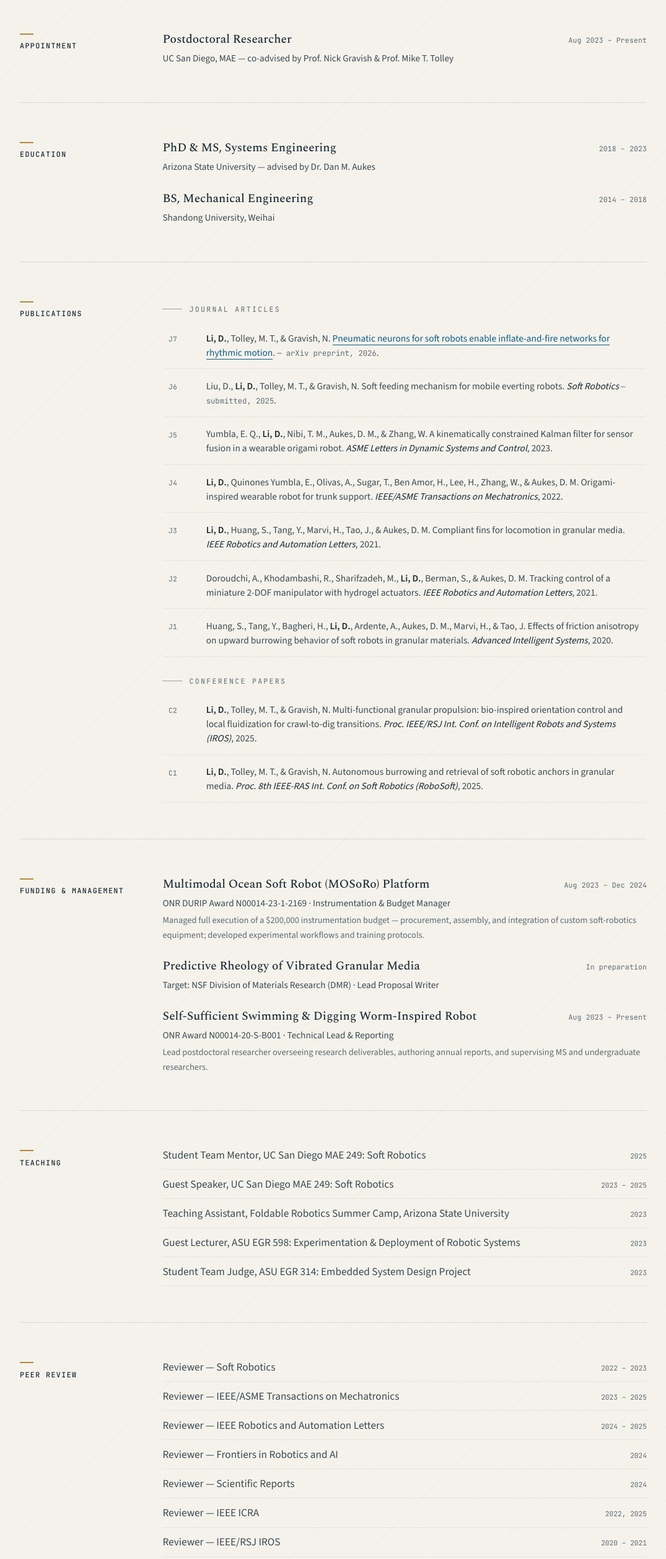
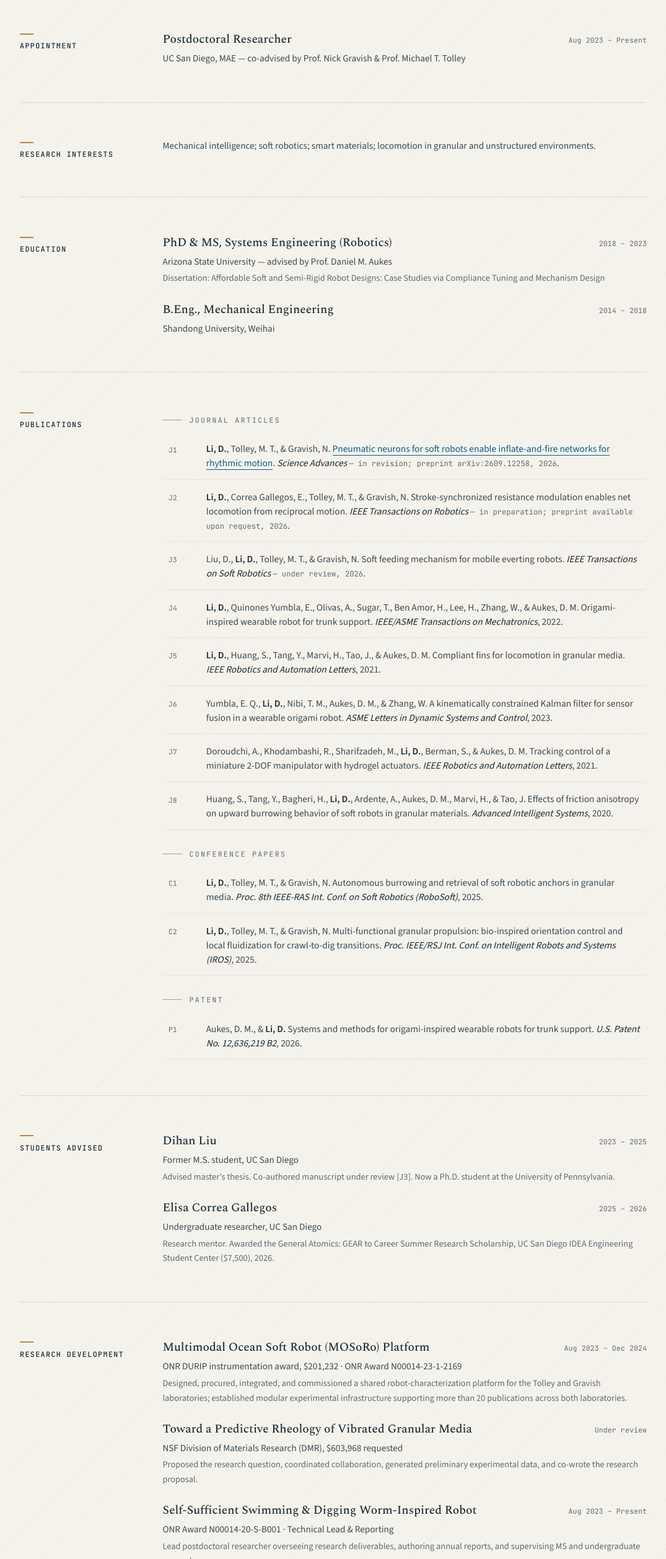
Before and after one commit to dli-sys/dongtingli, a plain HTML site: page cv.html in a window 1280 px wide. Shown: the part 285-2800 px from the top of the page at 62% size, without its empty margins (102-1177 px from the left). Drawn offline with nearby package versions, Linux system fonts and the light colour scheme.

Commit message:
Sync CV page with latest CV PDF
Renumber journals J1-J8 to match the PDF, add the T-RO manuscript,
patent, research interests, students advised, and updated funding,
service, teaching, and review entries.

Co-Authored-By: Claude Opus 5.5 <noreply@anthropic.com>
Claude-Session: https://claude.ai/code/session_016tpaTckgL8mzgA1d1JNY2W

```diff
--- a/cv.html
+++ b/cv.html
@@ -57,7 +57,18 @@
               <span class="entry__role">Postdoctoral Researcher</span>
               <span class="entry__when">Aug 2023 – Present</span>
             </div>
-            <div class="entry__meta">UC San Diego, MAE — co-advised by Prof. Nick Gravish &amp; Prof. Mike T. Tolley</div>
+            <div class="entry__meta">UC San Diego, MAE — co-advised by Prof. Nick Gravish &amp; Prof. Michael T. Tolley</div>
+          </li>
+        </ul>
+      </div>
+      <hr class="divider" />
+
+      <!-- Research interests -->
+      <div class="cv__block reveal">
+        <div class="cv__label">Research Interests</div>
+        <ul class="cv__items">
+          <li class="entry">
+            <div class="entry__meta">Mechanical intelligence; soft robotics; smart materials; locomotion in granular and unstructured environments.</div>
           </li>
         </ul>
       </div>
@@ -69,14 +80,15 @@
         <ul class="cv__items">
           <li class="entry">
             <div class="entry__top">
-              <span class="entry__role">PhD &amp; MS, Systems Engineering</span>
+              <span class="entry__role">PhD &amp; MS, Systems Engineering (Robotics)</span>
               <span class="entry__when">2018 – 2023</span>
             </div>
-            <div class="entry__meta">Arizona State University — advised by Dr. Dan M. Aukes</div>
+            <div class="entry__meta">Arizona State University — advised by Prof. Daniel M. Aukes</div>
+            <div class="entry__note">Dissertation: Affordable Soft and Semi-Rigid Robot Designs: Case Studies via Compliance Tuning and Mechanism Design</div>
           </li>
           <li class="entry">
             <div class="entry__top">
-              <span class="entry__role">BS, Mechanical Engineering</span>
+              <span class="entry__role">B.Eng., Mechanical Engineering</span>
               <span class="entry__when">2014 – 2018</span>
             </div>
             <div class="entry__meta">Shandong University, Weihai</div>
@@ -91,42 +103,73 @@
         <div>
           <p class="eyebrow" style="margin-bottom:0.8rem">Journal articles</p>
           <ol class="pubs">
-            <li><span class="tagcol">J7</span><p class="cite"><b>Li, D.</b>, Tolley, M. T., &amp; Gravish, N. <a class="link" href="https://arxiv.org/abs/2609.12258" target="_blank" rel="noopener">Pneumatic neurons for soft robots enable inflate-and-fire networks for rhythmic motion</a>. <span class="status">— arXiv preprint, 2026</span>.</p></li>
-            <li><span class="tagcol">J6</span><p class="cite">Liu, D., <b>Li, D.</b>, Tolley, M. T., &amp; Gravish, N. Soft feeding mechanism for mobile everting robots. <span class="venue">Soft Robotics</span> <span class="status">— submitted, 2025</span>.</p></li>
-            <li><span class="tagcol">J5</span><p class="cite">Yumbla, E. Q., <b>Li, D.</b>, Nibi, T. M., Aukes, D. M., &amp; Zhang, W. A kinematically constrained Kalman filter for sensor fusion in a wearable origami robot. <span class="venue">ASME Letters in Dynamic Systems and Control</span>, 2023.</p></li>
+            <li><span class="tagcol">J1</span><p class="cite"><b>Li, D.</b>, Tolley, M. T., &amp; Gravish, N. <a class="link" href="https://arxiv.org/abs/2609.12258" target="_blank" rel="noopener">Pneumatic neurons for soft robots enable inflate-and-fire networks for rhythmic motion</a>. <span class="venue">Science Advances</span> <span class="status">— in revision; preprint arXiv:2609.12258, 2026</span>.</p></li>
+            <li><span class="tagcol">J2</span><p class="cite"><b>Li, D.</b>, Correa Gallegos, E., Tolley, M. T., &amp; Gravish, N. Stroke-synchronized resistance modulation enables net locomotion from reciprocal motion. <span class="venue">IEEE Transactions on Robotics</span> <span class="status">— in preparation; preprint available upon request, 2026</span>.</p></li>
+            <li><span class="tagcol">J3</span><p class="cite">Liu, D., <b>Li, D.</b>, Tolley, M. T., &amp; Gravish, N. Soft feeding mechanism for mobile everting robots. <span class="venue">IEEE Transactions on Soft Robotics</span> <span class="status">— under review, 2026</span>.</p></li>
             <li><span class="tagcol">J4</span><p class="cite"><b>Li, D.</b>, Quinones Yumbla, E., Olivas, A., Sugar, T., Ben Amor, H., Lee, H., Zhang, W., &amp; Aukes, D. M. Origami-inspired wearable robot for trunk support. <span class="venue">IEEE/ASME Transactions on Mechatronics</span>, 2022.</p></li>
-            <li><span class="tagcol">J3</span><p class="cite"><b>Li, D.</b>, Huang, S., Tang, Y., Marvi, H., Tao, J., &amp; Aukes, D. M. Compliant fins for locomotion in granular media. <span class="venue">IEEE Robotics and Automation Letters</span>, 2021.</p></li>
-            <li><span class="tagcol">J2</span><p class="cite">Doroudchi, A., Khodambashi, R., Sharifzadeh, M., <b>Li, D.</b>, Berman, S., &amp; Aukes, D. M. Tracking control of a miniature 2-DOF manipulator with hydrogel actuators. <span class="venue">IEEE Robotics and Automation Letters</span>, 2021.</p></li>
-            <li><span class="tagcol">J1</span><p class="cite">Huang, S., Tang, Y., Bagheri, H., <b>Li, D.</b>, Ardente, A., Aukes, D. M., Marvi, H., &amp; Tao, J. Effects of friction anisotropy on upward burrowing behavior of soft robots in granular materials. <span class="venue">Advanced Intelligent Systems</span>, 2020.</p></li>
+            <li><span class="tagcol">J5</span><p class="cite"><b>Li, D.</b>, Huang, S., Tang, Y., Marvi, H., Tao, J., &amp; Aukes, D. M. Compliant fins for locomotion in granular media. <span class="venue">IEEE Robotics and Automation Letters</span>, 2021.</p></li>
+            <li><span class="tagcol">J6</span><p class="cite">Yumbla, E. Q., <b>Li, D.</b>, Nibi, T. M., Aukes, D. M., &amp; Zhang, W. A kinematically constrained Kalman filter for sensor fusion in a wearable origami robot. <span class="venue">ASME Letters in Dynamic Systems and Control</span>, 2023.</p></li>
+            <li><span class="tagcol">J7</span><p class="cite">Doroudchi, A., Khodambashi, R., Sharifzadeh, M., <b>Li, D.</b>, Berman, S., &amp; Aukes, D. M. Tracking control of a miniature 2-DOF manipulator with hydrogel actuators. <span class="venue">IEEE Robotics and Automation Letters</span>, 2021.</p></li>
+            <li><span class="tagcol">J8</span><p class="cite">Huang, S., Tang, Y., Bagheri, H., <b>Li, D.</b>, Ardente, A., Aukes, D. M., Marvi, H., &amp; Tao, J. Effects of friction anisotropy on upward burrowing behavior of soft robots in granular materials. <span class="venue">Advanced Intelligent Systems</span>, 2020.</p></li>
           </ol>
 
           <p class="eyebrow" style="margin:1.8rem 0 0.8rem">Conference papers</p>
           <ol class="pubs">
+            <li><span class="tagcol">C1</span><p class="cite"><b>Li, D.</b>, Tolley, M. T., &amp; Gravish, N. Autonomous burrowing and retrieval of soft robotic anchors in granular media. <span class="venue">Proc. 8th IEEE-RAS Int. Conf. on Soft Robotics (RoboSoft)</span>, 2025.</p></li>
             <li><span class="tagcol">C2</span><p class="cite"><b>Li, D.</b>, Tolley, M. T., &amp; Gravish, N. Multi-functional granular propulsion: bio-inspired orientation control and local fluidization for crawl-to-dig transitions. <span class="venue">Proc. IEEE/RSJ Int. Conf. on Intelligent Robots and Systems (IROS)</span>, 2025.</p></li>
-            <li><span class="tagcol">C1</span><p class="cite"><b>Li, D.</b>, Tolley, M. T., &amp; Gravish, N. Autonomous burrowing and retrieval of soft robotic anchors in granular media. <span class="venue">Proc. 8th IEEE-RAS Int. Conf. on Soft Robotics (RoboSoft)</span>, 2025.</p></li>
+          </ol>
+
+          <p class="eyebrow" style="margin:1.8rem 0 0.8rem">Patent</p>
+          <ol class="pubs">
+            <li><span class="tagcol">P1</span><p class="cite">Aukes, D. M., &amp; <b>Li, D.</b> Systems and methods for origami-inspired wearable robots for trunk support. <span class="venue">U.S. Patent No. 12,636,219 B2</span>, 2026.</p></li>
           </ol>
         </div>
       </div>
       <hr class="divider" />
 
-      <!-- Funding -->
+      <!-- Students advised -->
       <div class="cv__block reveal">
-        <div class="cv__label">Funding &amp; Management</div>
+        <div class="cv__label">Students Advised</div>
+        <ul class="cv__items">
+          <li class="entry">
+            <div class="entry__top">
+              <span class="entry__role">Dihan Liu</span>
+              <span class="entry__when">2023 – 2025</span>
+            </div>
+            <div class="entry__meta">Former M.S. student, UC San Diego</div>
+            <div class="entry__note">Advised master's thesis. Co-authored manuscript under review [J3]. Now a Ph.D. student at the University of Pennsylvania.</div>
+          </li>
+          <li class="entry">
+            <div class="entry__top">
+              <span class="entry__role">Elisa Correa Gallegos</span>
+              <span class="entry__when">2025 – 2026</span>
+            </div>
+            <div class="entry__meta">Undergraduate researcher, UC San Diego</div>
+            <div class="entry__note">Research mentor. Awarded the General Atomics: GEAR to Career Summer Research Scholarship, UC San Diego IDEA Engineering Student Center ($7,500), 2026.</div>
+          </li>
+        </ul>
+      </div>
+      <hr class="divider" />
+
+      <!-- Research development -->
+      <div class="cv__block reveal">
+        <div class="cv__label">Research Development</div>
         <ul class="cv__items">
           <li class="entry">
             <div class="entry__top">
               <span class="entry__role">Multimodal Ocean Soft Robot (MOSoRo) Platform</span>
               <span class="entry__when">Aug 2023 – Dec 2024</span>
             </div>
-            <div class="entry__meta">ONR DURIP Award N00014-23-1-2169 · Instrumentation &amp; Budget Manager</div>
-            <div class="entry__note">Managed full execution of a $200,000 instrumentation budget — procurement, assembly, and integration of custom soft-robotics equipment; developed experimental workflows and training protocols.</div>
+            <div class="entry__meta">ONR DURIP instrumentation award, $201,232 · ONR Award N00014-23-1-2169</div>
+            <div class="entry__note">Designed, procured, integrated, and commissioned a shared robot-characterization platform for the Tolley and Gravish laboratories; established modular experimental infrastructure supporting more than 20 publications across both laboratories.</div>
           </li>
           <li class="entry">
             <div class="entry__top">
-              <span class="entry__role">Predictive Rheology of Vibrated Granular Media</span>
-              <span class="entry__when">In preparation</span>
+              <span class="entry__role">Toward a Predictive Rheology of Vibrated Granular Media</span>
+              <span class="entry__when">Under review</span>
             </div>
-            <div class="entry__meta">Target: NSF Division of Materials Research (DMR) · Lead Proposal Writer</div>
+            <div class="entry__meta">NSF Division of Materials Research (DMR), $603,968 requested</div>
+            <div class="entry__note">Proposed the research question, coordinated collaboration, generated preliminary experimental data, and co-wrote the research proposal.</div>
           </li>
           <li class="entry">
             <div class="entry__top">
@@ -140,13 +183,24 @@
       </div>
       <hr class="divider" />
 
+      <!-- Service -->
+      <div class="cv__block reveal">
+        <div class="cv__label">Community Service</div>
+        <ul class="simple">
+          <li>Lead Workshop Organizer, IROS 2026: When Muscles Think: The Embodied Intelligence of Biological and Robotic Actuation <span>2026</span></li>
+          <li>Elected Co-Chair, Gordon Research Seminar: Complex Active and Adaptive Material Systems (seminar cancelled by GRC for funding reasons) <span>2027</span></li>
+          <li>Lead Volunteer, IEEE International Conference on Soft Robotics (RoboSoft 2024), San Diego <span>2024</span></li>
+        </ul>
+      </div>
+      <hr class="divider" />
+
       <!-- Teaching -->
       <div class="cv__block reveal">
         <div class="cv__label">Teaching</div>
         <ul class="simple">
+          <li>Guest Speaker, UC San Diego MAE 249: Soft Robotics <span>2023 – 2026</span></li>
           <li>Student Team Mentor, UC San Diego MAE 249: Soft Robotics <span>2025</span></li>
-          <li>Guest Speaker, UC San Diego MAE 249: Soft Robotics <span>2023 – 2025</span></li>
-          <li>Teaching Assistant, Foldable Robotics Summer Camp, Arizona State University <span>2023</span></li>
+          <li>Teaching Assistant, Foldable Robotics Summer Camp, Arizona State University: a five-day, 40-hour hands-on robotics camp for about 30 children aged 9–15 <span>2023</span></li>
           <li>Guest Lecturer, ASU EGR 598: Experimentation &amp; Deployment of Robotic Systems <span>2023</span></li>
           <li>Student Team Judge, ASU EGR 314: Embedded System Design Project <span>2023</span></li>
         </ul>
@@ -158,35 +212,26 @@
         <div class="cv__label">Peer Review</div>
         <ul class="simple">
           <li>Reviewer — Soft Robotics <span>2022 – 2023</span></li>
-          <li>Reviewer — IEEE/ASME Transactions on Mechatronics <span>2023 – 2025</span></li>
+          <li>Reviewer — IEEE/ASME Transactions on Mechatronics <span>2023 – 2026</span></li>
           <li>Reviewer — IEEE Robotics and Automation Letters <span>2024 – 2025</span></li>
+          <li>Reviewer — IEEE Transactions on Medical Robotics and Bionics <span>2025</span></li>
           <li>Reviewer — Frontiers in Robotics and AI <span>2024</span></li>
           <li>Reviewer — Scientific Reports <span>2024</span></li>
           <li>Reviewer — IEEE ICRA <span>2022, 2025</span></li>
-          <li>Reviewer — IEEE/RSJ IROS <span>2020 – 2021</span></li>
-          <li>Reviewer — IEEE-RAS RoboSoft <span>2019 – 2025</span></li>
+          <li>Reviewer — IEEE/RSJ IROS <span>2020, 2021, 2026</span></li>
+          <li>Reviewer — IEEE-RAS RoboSoft <span>2019 – 2026</span></li>
         </ul>
       </div>
       <hr class="divider" />
 
-      <!-- Awards & Service -->
+      <!-- Awards -->
       <div class="cv__block reveal">
-        <div class="cv__label">Awards &amp; Service</div>
-        <div>
-          <p class="eyebrow" style="margin-bottom:0.8rem">Awards</p>
-          <ul class="simple">
-            <li>UC San Diego–Stanford Penner Postdoctoral Research Travel Award <span>2024</span></li>
-            <li>IEEE/ASME AIM Student Travel Support <span>2023</span></li>
-          </ul>
-          <p class="eyebrow" style="margin:1.8rem 0 0.8rem">Service to the community</p>
-          <ul class="simple">
-            <li>Lead Organizer, IROS 2026 Workshop: When Muscles Think: The Embodied Intelligence of Biological and Robotic Actuation, Pittsburgh <span>2026</span></li>
-            <li>Incoming Co-Chair (cancelled), Gordon Research Seminar (GRS): Complex Active &amp; Adaptive Material Systems <span>2027</span></li>
-            <li>Lead Volunteer, RoboSoft 2024, San Diego <span>2024</span></li>
-          </ul>
-        </div>
+        <div class="cv__label">Awards</div>
+        <ul class="simple">
+          <li>UC San Diego–Stanford Penner Postdoctoral Research Travel Award <span>2024</span></li>
+          <li>IEEE/ASME AIM Student Travel Support <span>2023</span></li>
+        </ul>
       </div>
-
     </div>
   </section>
 
```
